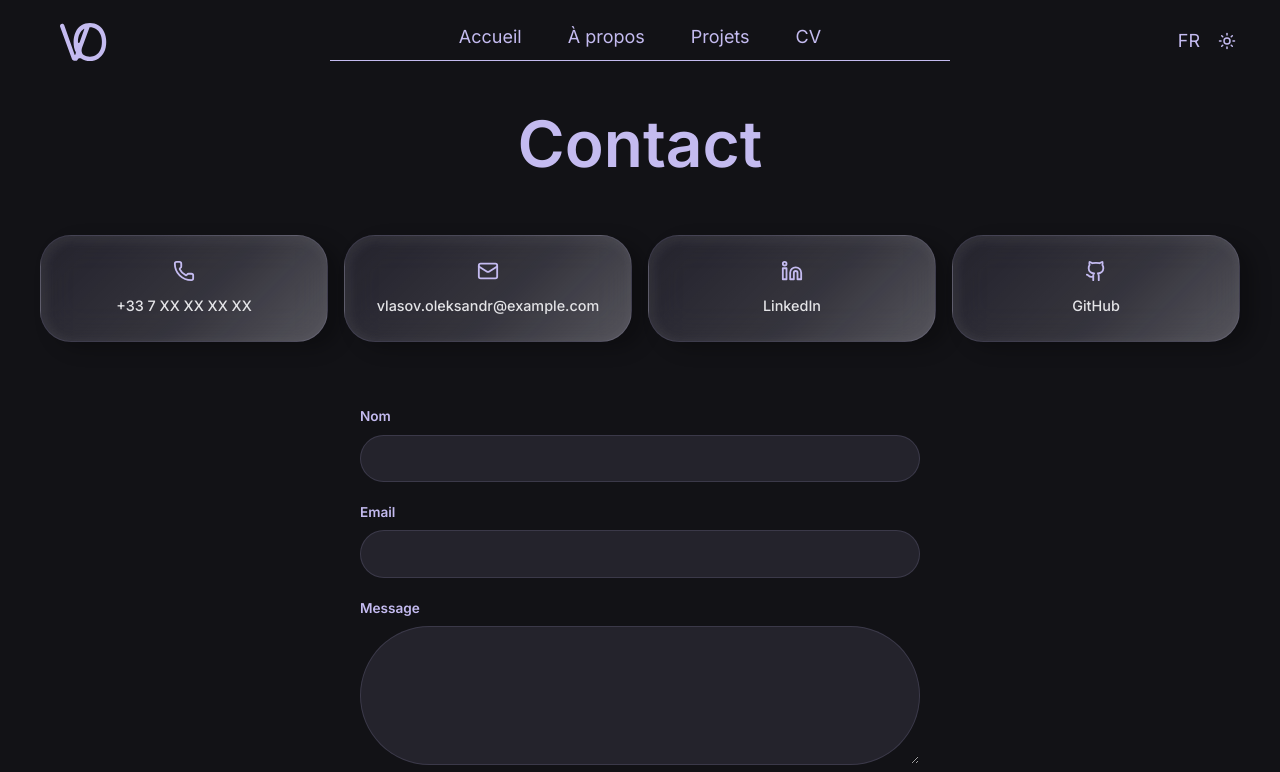
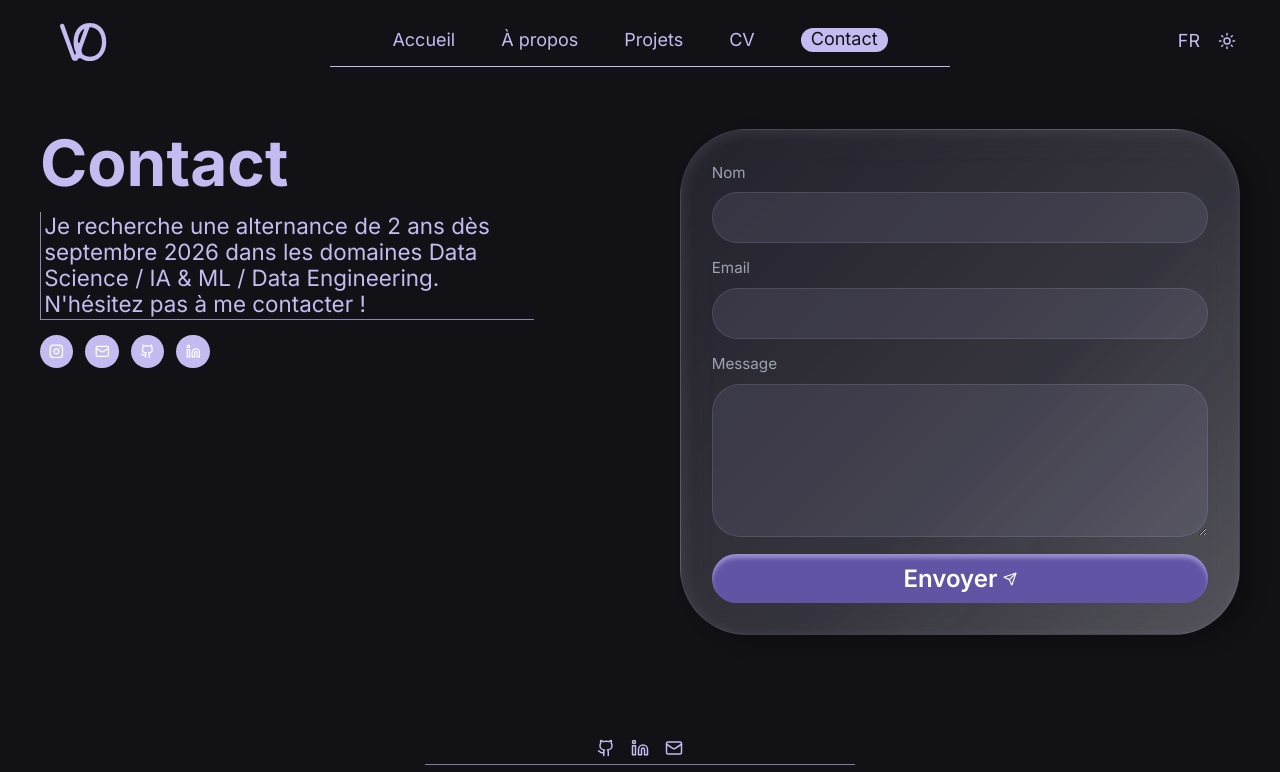
Before and after one commit to Sanjouk/data-science-portfolio, a React (Vite) app: page /contact in a window 1280 px wide. Shown: the top 772 px of the page. Built offline with nearby package versions, Linux system fonts and the light colour scheme.

Commit message:
fix: ajusted contact page

```diff
--- a/src/components/Navbar.jsx
+++ b/src/components/Navbar.jsx
@@ -11,7 +11,7 @@ const routes = [
   { path: '/about', key: 'about' },
   { path: '/projects', key: 'projects' },
   { path: '/resume', key: 'resume' },
-  // { path: '/contact', key: 'contact' },
+  { path: '/contact', key: 'contact' },
 ];
 
 export default function Navbar() {
--- a/src/index.css
+++ b/src/index.css
@@ -6,6 +6,7 @@
 @import "./styles/navbar.css";
 @import "./styles/hero.css";
 @import "./styles/components.css";
+@import "./styles/contact.css";
 @import "./styles/projects.css";
 @import "./styles/about.css";
 @import "./styles/footer.css";
--- a/src/pages/Contact.jsx
+++ b/src/pages/Contact.jsx
@@ -1,17 +1,8 @@
 import { useEffect, useState } from 'react';
 import { motion } from 'framer-motion';
-import { Phone, Mail, Linkedin, Github, Send, Briefcase } from 'lucide-react';
-import SectionTitle from '../components/SectionTitle';
-import Button from '../components/Button';
+import { Instagram, Mail, Linkedin, Github, Send } from 'lucide-react';
 import { useLang } from '../context/LanguageContext';
 import { setSEO } from '../utils/seo';
-
-const contactIcons = {
-  phone: Phone,
-  email: Mail,
-  linkedin: Linkedin,
-  github: Github,
-};
 
 export default function Contact() {
   const { t } = useLang();
@@ -34,108 +25,99 @@ export default function Contact() {
     setTimeout(() => setToast(''), 4000);
   };
 
-  const contacts = [
-    { key: 'phone', value: t.contacts.phone, href: `tel:${t.contacts.phone}` },
-    { key: 'email', value: t.contacts.email, href: `mailto:${t.contacts.email}` },
-    { key: 'linkedin', value: 'LinkedIn', href: t.contacts.linkedin },
-    { key: 'github', value: 'GitHub', href: t.contacts.github },
+  const socials = [
+    { key: 'instagram', Icon: Instagram, href: t.contacts.instagram || '#', label: 'Instagram' },
+    { key: 'email', Icon: Mail, href: `mailto:${t.contacts.email}`, label: 'Email' },
+    { key: 'github', Icon: Github, href: t.contacts.github, label: 'GitHub' },
+    { key: 'linkedin', Icon: Linkedin, href: t.contacts.linkedin, label: 'LinkedIn' },
   ];
 
   return (
-    <div className="page">
-      {/* Contact Cards */}
-      <section className="section">
-        <SectionTitle>{t.sections.contact}</SectionTitle>
-        <div className="contacts-grid">
-          {contacts.map((c, i) => {
-            const Icon = contactIcons[c.key];
-            return (
-              <motion.a
-                key={c.key}
-                href={c.href}
-                target={c.key === 'linkedin' || c.key === 'github' ? '_blank' : undefined}
-                rel="noopener noreferrer"
-                initial={{ opacity: 0, y: 20 }}
-                whileInView={{ opacity: 1, y: 0 }}
-                viewport={{ once: true }}
-                transition={{ duration: 0.4, delay: i * 0.1 }}
-                whileHover={{ y: -4 }}
-                className="contact-card"
-              >
-                <Icon size={22} className="contact-icon" />
-                <span className="contact-value">{c.value}</span>
-              </motion.a>
-            );
-          })}
-        </div>
-      </section>
+    <div className="page contact-page">
+      <section className="contact-layout">
+        <motion.div
+          initial={{ opacity: 0, y: 18 }}
+          animate={{ opacity: 1, y: 0 }}
+          transition={{ duration: 0.45 }}
+          className="contact-figma-left"
+        >
+          <h1 className="contact-figma-title">{t.sections.contact}</h1>
+          <p className="contact-figma-lead">{t.sections.openToText}</p>
 
-      {/* Contact Form */}
-      <section className="section">
-        <div className="contact-form-wrap">
-          <form className="contact-form" onSubmit={handleSubmit}>
-            <div className="form-group">
+          <div className="contact-figma-socials">
+            {socials.map(({ key, Icon, href, label }) => {
+              const isExternal = href.startsWith('http');
+              return (
+                <a
+                  key={key}
+                  href={href}
+                  target={isExternal ? '_blank' : undefined}
+                  rel={isExternal ? 'noopener noreferrer' : undefined}
+                  aria-label={label}
+                  className="contact-figma-social"
+                >
+                  <Icon size={18} />
+                </a>
+              );
+            })}
+          </div>
+        </motion.div>
+
+        <motion.div
+          initial={{ opacity: 0, y: 18 }}
+          animate={{ opacity: 1, y: 0 }}
+          transition={{ duration: 0.45, delay: 0.08 }}
+          className="contact-figma-card"
+        >
+          <form className="contact-figma-form" onSubmit={handleSubmit}>
+            <div className="contact-figma-field">
               <label htmlFor="name">{t.contactForm.name}</label>
               <input
                 id="name"
                 type="text"
                 value={form.name}
                 onChange={(e) => setForm({ ...form, name: e.target.value })}
-                className="form-input"
+                className="contact-figma-input"
               />
             </div>
-            <div className="form-group">
+
+            <div className="contact-figma-field">
               <label htmlFor="email">{t.contactForm.email}</label>
               <input
                 id="email"
                 type="email"
                 value={form.email}
                 onChange={(e) => setForm({ ...form, email: e.target.value })}
-                className="form-input"
+                className="contact-figma-input"
               />
             </div>
-            <div className="form-group">
+
+            <div className="contact-figma-field">
               <label htmlFor="message">{t.contactForm.message}</label>
               <textarea
                 id="message"
                 rows={5}
                 value={form.message}
                 onChange={(e) => setForm({ ...form, message: e.target.value })}
-                className="form-input"
+                className="contact-figma-input contact-figma-textarea"
               />
             </div>
-            <Button type="submit" variant="primary">
-              <Send size={16} /> {t.contactForm.send}
-            </Button>
+
+            <button type="submit" className="contact-figma-submit">
+              <span>{t.contactForm.send}</span>
+              <Send size={14} />
+            </button>
           </form>
 
           {toast && (
             <motion.div
               initial={{ opacity: 0, y: 10 }}
               animate={{ opacity: 1, y: 0 }}
-              exit={{ opacity: 0 }}
               className={`toast ${toast === t.contactForm.error ? 'toast--error' : 'toast--success'}`}
             >
               {toast}
             </motion.div>
           )}
-        </div>
-      </section>
-
-      {/* Open to opportunities */}
-      <section className="section">
-        <motion.div
-          initial={{ opacity: 0, y: 20 }}
-          whileInView={{ opacity: 1, y: 0 }}
-          viewport={{ once: true }}
-          transition={{ duration: 0.5 }}
-          className="opportunity-banner"
-        >
-          <Briefcase size={28} className="opportunity-icon" />
-          <div>
-            <h3 className="opportunity-title">{t.sections.openTo}</h3>
-            <p className="opportunity-text">{t.sections.openToText}</p>
-          </div>
         </motion.div>
       </section>
     </div>
--- /dev/null
+++ b/src/styles/contact.css
@@ -0,0 +1,249 @@
+/* =========================================
+   CONTACT PAGE (FIGMA REBUILD)
+   ========================================= */
+
+.page.contact-page {
+  min-height: min(100dvh, calc(100vh - 170px));
+  display: flex;
+  align-items: center;
+  justify-content: center;
+  padding-top: clamp(1.5rem, 3vw, 2.5rem);
+  padding-bottom: clamp(1.5rem, 3vw, 2.5rem);
+}
+
+.contact-layout {
+  display: grid;
+  grid-template-columns: minmax(300px, 1fr) minmax(360px, 560px);
+  align-items: start;
+  justify-content: space-between;
+  gap: clamp(2rem, 5vw, 5rem);
+  width: 100%;
+}
+
+.contact-figma-left {
+  max-width: 540px;
+  padding-top: 0;
+}
+
+.contact-figma-title {
+  font-size: clamp(2.2rem, 5.5vw, 4rem);
+  font-weight: 700;
+  line-height: 1.05;
+  color: var(--text-heading);
+  margin: 0 0 1rem;
+}
+
+.contact-figma-lead {
+  margin: 0;
+  font-size: clamp(1.35rem, 1.75vw, 1.5625rem);
+  line-height: 1.16;
+  color: var(--accent);
+  display: block;
+  width: min(494px, 100%);
+  padding: 0.05rem 0.2rem 0.15rem 0.2rem;
+  border-left: 1px solid color-mix(in srgb, var(--accent) 70%, transparent);
+  border-bottom: 1px solid color-mix(in srgb, var(--accent) 70%, transparent);
+  margin-bottom: 0.9rem;
+}
+
+.contact-figma-socials {
+  display: flex;
+  align-items: center;
+  gap: clamp(0.45rem, 0.95vw, 0.85rem);
+}
+
+.contact-figma-social {
+  width: clamp(1.9rem, 2.6vw, 2.8rem);
+  height: clamp(1.9rem, 2.6vw, 2.8rem);
+  border-radius: 999px;
+  display: inline-flex;
+  align-items: center;
+  justify-content: center;
+  background: var(--accent);
+  color: #fff;
+  border: none;
+  box-shadow: none;
+  transition: transform 0.2s ease, opacity 0.2s ease, filter 0.2s ease;
+}
+
+.contact-figma-social svg {
+  width: clamp(0.88rem, 1.15vw, 1.28rem);
+  height: clamp(0.88rem, 1.15vw, 1.28rem);
+  stroke-width: 2;
+}
+
+.contact-figma-social:hover {
+  transform: translateY(-1px);
+  opacity: 1;
+  filter: brightness(1.04);
+}
+
+.contact-figma-card {
+  width: 100%;
+  border-radius: 67px;
+  background: var(--bg-card-glass);
+  border: 1px solid var(--border-card);
+  box-shadow: var(--shadow);
+  backdrop-filter: blur(var(--glass-blur));
+  -webkit-backdrop-filter: blur(var(--glass-blur));
+  padding: clamp(1.45rem, 2.4vw, 2rem);
+}
+
+.contact-figma-form {
+  display: flex;
+  flex-direction: column;
+  gap: 0.85rem;
+}
+
+.contact-figma-field {
+  display: flex;
+  flex-direction: column;
+  gap: 0.45rem;
+}
+
+.contact-figma-field label {
+  font-size: 0.95rem;
+  font-weight: 400;
+  color: var(--text-muted);
+}
+
+.contact-figma-input {
+  width: 100%;
+  border: 1px solid var(--border-card);
+  border-radius: 34px;
+  background: var(--bg-card);
+  box-shadow: none;
+  color: var(--text);
+  font-size: 1rem;
+  font-family: var(--font);
+  padding: 0.72rem 1rem;
+  outline: none;
+  transition: border-color 0.2s ease, box-shadow 0.2s ease;
+}
+
+.contact-figma-input:focus {
+  border-color: var(--accent);
+  box-shadow: 0 0 0 1px color-mix(in srgb, var(--accent) 22%, transparent);
+}
+
+.contact-figma-textarea {
+  min-height: 140px;
+  border-radius: 28px;
+  resize: vertical;
+}
+
+.contact-figma-submit {
+  margin-top: 0.25rem;
+  width: 100%;
+  border: 0;
+  border-radius: 111px;
+  background: #6254a5;
+  box-shadow: inset 0 4px 4px rgba(196, 187, 240, 0.59);
+  color: #fff;
+  font-family: var(--font);
+  font-size: 1.5rem;
+  font-weight: 600;
+  line-height: 1;
+  padding: 0.78rem 1rem;
+  display: inline-flex;
+  align-items: center;
+  justify-content: center;
+  gap: 0.32rem;
+  cursor: pointer;
+  transition: transform 0.2s ease, opacity 0.2s ease;
+}
+
+.contact-figma-submit:hover {
+  transform: translateY(-1px);
+  opacity: 0.95;
+}
+
+.contact-page .toast {
+  margin-top: 0.8rem;
+}
+
+.light .contact-figma-card {
+  background: rgba(255, 255, 255, 0.72);
+  border-color: rgba(196, 187, 240, 0.22);
+  box-shadow:
+    inset 0 4px 4px rgba(255, 255, 255, 0.93),
+    5px 8px 24.4px rgba(0, 0, 0, 0.2);
+  backdrop-filter: none;
+  -webkit-backdrop-filter: none;
+}
+
+.light .contact-figma-input {
+  border-color: rgba(196, 187, 240, 0.24);
+  background: rgba(255, 255, 255, 0.25);
+  box-shadow:
+    inset 0 4px 4px rgba(196, 187, 240, 0.13),
+    0 4px 4px rgba(196, 187, 240, 0.14);
+}
+
+.light .contact-figma-field label {
+  color: #9d9d9d;
+}
+
+.light .contact-figma-input:focus {
+  border-color: color-mix(in srgb, var(--accent) 45%, #fff 55%);
+  box-shadow:
+    inset 0 4px 4px rgba(196, 187, 240, 0.2),
+    0 4px 6px rgba(98, 84, 165, 0.16);
+}
+
+@media (max-width: 1024px) {
+  .page.contact-page {
+    min-height: min(100dvh, calc(100vh - 170px));
+    padding-top: 2rem;
+    padding-bottom: 2rem;
+  }
+
+  .contact-layout {
+    grid-template-columns: 1fr;
+  }
+
+  .contact-figma-left {
+    max-width: 100%;
+  }
+
+  .contact-figma-lead {
+    max-width: 100%;
+  }
+}
+
+@media (max-width: 640px) {
+  .page.contact-page {
+    min-height: auto;
+    align-items: stretch;
+    padding-top: 1.5rem;
+    padding-bottom: 1.5rem;
+  }
+
+  .contact-figma-card {
+    border-radius: 38px;
+    padding: 1rem;
+  }
+
+  .contact-figma-input {
+    padding: 0.65rem 0.92rem;
+  }
+
+  .contact-figma-textarea {
+    min-height: 120px;
+  }
+
+  .contact-figma-submit {
+    font-size: 1.15rem;
+    padding: 0.72rem 1rem;
+  }
+
+  .contact-figma-social {
+    width: clamp(1.95rem, 8vw, 2.35rem);
+    height: clamp(1.95rem, 8vw, 2.35rem);
+  }
+
+  .contact-figma-social svg {
+    width: clamp(0.88rem, 4vw, 1rem);
+    height: clamp(0.88rem, 4vw, 1rem);
+  }
+}
--- a/src/styles/hero.css
+++ b/src/styles/hero.css
@@ -382,7 +382,7 @@
     font-size: clamp(0.84rem, 3.7vw, 0.95rem);
     line-height: 1.34;
     padding: 0.72rem 0.9rem;
-    border-radius: 20px;
+    border-radius: 50px;
   }
 
   .hero-image-wrapper {
@@ -459,7 +459,7 @@
     font-size: 0.78rem;
     line-height: 1.28;
     padding: 0.62rem 0.78rem;
-    border-radius: 16px;
+    border-radius: 50px;
   }
 
   .hero-image-wrapper {
```
